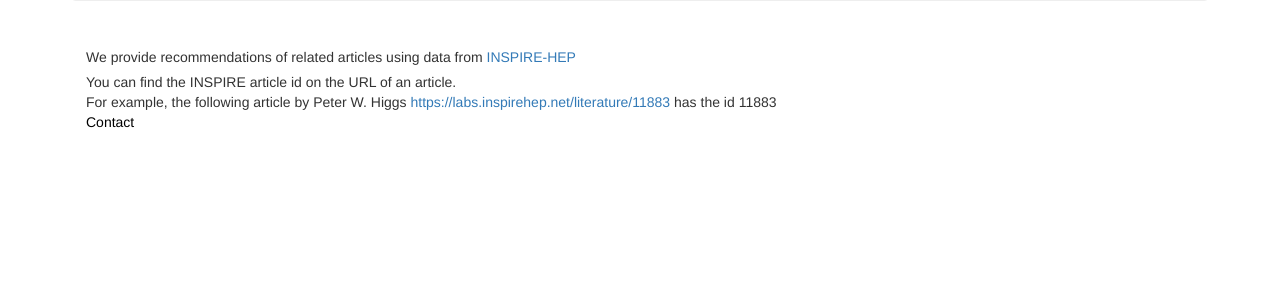
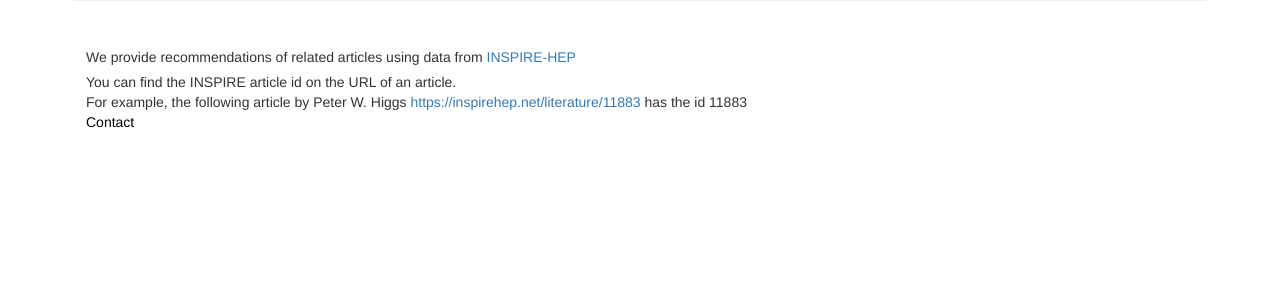
Before and after one commit to celis/hep_recommendations, a Flask app: page / in a window 1280 px wide. Shown: the part 323-609 px from the top of the page. Run offline with Flask 2, Linux system fonts and the light colour scheme; some libraries are stand-ins or nearby versions.

Commit message:
Fixed "labs." prefix link for inspire that does not work anymore.

```diff
--- a/hep_recommender_app/inspirehep_api_wrapper/service/inspire_api.py
+++ b/hep_recommender_app/inspirehep_api_wrapper/service/inspire_api.py
@@ -12,7 +12,7 @@ class InspireAPI:
        literature: gives access to the literature endpoint
     """
 
-    LITERATURE = "https://labs.inspirehep.net/api/literature/"
+    LITERATURE = "https://inspirehep.net/api/literature/"
 
     def __init__(self):
         pass
--- a/templates/index.html
+++ b/templates/index.html
@@ -30,12 +30,12 @@
       {% if recommendations %}
        <hr class="my-4">
        <p>
-            <a href=https://labs.inspirehep.net/literature/{{ article["id"] }}> <h5> "{{ article["record"].title  }}" </h5> </a>
+            <a href=https://inspirehep.net/literature/{{ article["id"] }}> <h5> "{{ article["record"].title  }}" </h5> </a>
             by {{ article["record"].authors_short  }} {{ article["record"].preprint_year}}
        </p>
 
         <p>
-           <a target="_blank" rel="noopener noreferrer" href=https://labs.inspirehep.net/literature/{{ article["id"] }} class="btn btn-primary"> Open on INSPIRE </a>
+           <a target="_blank" rel="noopener noreferrer" href=https://inspirehep.net/literature/{{ article["id"] }} class="btn btn-primary"> Open on INSPIRE </a>
        </p>
 
     </header>
@@ -56,7 +56,7 @@
                           </div>
 
                           <div class="card-footer">
-                             <a target="_blank" rel="noopener noreferrer" href=https://labs.inspirehep.net/literature/{{ recommendation["id"] }} class="btn btn-primary btn-sm"> Open on INSPIRE </a>
+                             <a target="_blank" rel="noopener noreferrer" href=https://inspirehep.net/literature/{{ recommendation["id"] }} class="btn btn-primary btn-sm"> Open on INSPIRE </a>
                              <a href=/?article={{ recommendation["id"] }} class="btn btn-secondary btn-sm"> Recommendations </a>
                           </div>
                      </div>
@@ -79,15 +79,15 @@
       <div class="alert alert-light" role="alert">
           <p>
               We provide recommendations of related articles using data from
-              <a target="_blank" rel="noopener noreferrer" href=https://labs.inspirehep.net>
+              <a target="_blank" rel="noopener noreferrer" href=https://inspirehep.net>
               INSPIRE-HEP</a>
           </p>
 
           <p>
           You can find the INSPIRE article id on the URL of an article. <br>
               For example, the following article by Peter W. Higgs
-          <a target="_blank" rel="noopener noreferrer" href=https://labs.inspirehep.net/literature/11883>
-              https://labs.inspirehep.net/literature/11883 </a>
+          <a target="_blank" rel="noopener noreferrer" href=https://inspirehep.net/literature/11883>
+              https://inspirehep.net/literature/11883 </a>
               has the id 11883
           </p>
           <a style="font-size: 14px; color:#000000" href="mailto:contact@hep-recommender.com">Contact</a>
```
